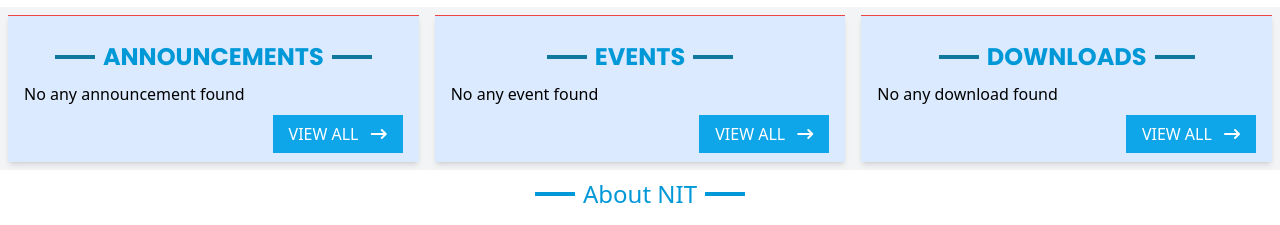
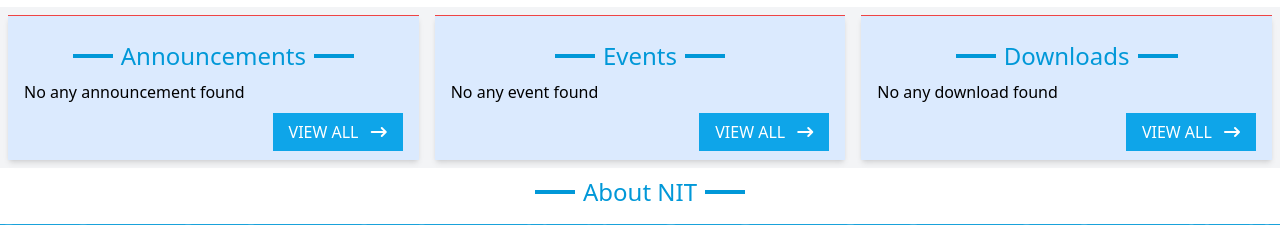
Before and after one commit to kamala96/nit_web, a Django app: template site_app/templates/index.html in a window 1280 px wide. Shown: the part 1801-2026 px from the top of the page. Run offline with Django 3.2, Linux system fonts and the light colour scheme; the template is opened without the code that fills it, so the values that code supplies are empty; some libraries are stand-ins or nearby versions.

Commit message:
added style menu

```diff
--- a/site_app/templates/announcements.html
+++ b/site_app/templates/announcements.html
@@ -1,7 +1,10 @@
 <div class="p-2 relative flex justify-center items-center">
-    <span class="h-1 w-10 bg-[#0e789d] "></span>
-    <h1 class="text1 mx-2">Announcements</h1>
-    <span class="h-1 w-10 bg-[#0e789d] "></span>
+
+
+    <span class="h-1 w-10 bg-primary"></span>
+            <h1 class="text-primary text-2xl mx-2">Announcements</h1>
+
+            <span class="h-1 w-10 bg-primary "></span>
 </div>
 
 {% if announcements %}
--- a/site_app/templates/downloads.html
+++ b/site_app/templates/downloads.html
@@ -1,7 +1,8 @@
 <div class="p-2 relative flex justify-center items-center">
-    <span class="h-1 w-10 bg-[#0e789d] "></span>
-    <h1 class="text1 mx-2">Downloads</h1>
-    <span class="h-1 w-10 bg-[#0e789d] "></span>
+  <span class="h-1 w-10 bg-primary"></span>
+  <h1 class="text-primary text-2xl mx-2">Downloads</h1>
+
+  <span class="h-1 w-10 bg-primary "></span>
 </div>
 
 
--- a/site_app/templates/events.html
+++ b/site_app/templates/events.html
@@ -1,8 +1,9 @@
 
 <div class="p-2 relative flex justify-center items-center">
-    <span class="h-1 w-10 bg-[#0e789d] "></span>
-    <h1 class="text1 mx-2">Events</h1>
-    <span class="h-1 w-10 bg-[#0e789d] "></span>
+    <span class="h-1 w-10 bg-primary"></span>
+            <h1 class="text-primary text-2xl mx-2">Events</h1>
+
+            <span class="h-1 w-10 bg-primary "></span>
 </div>
 
 {% if events %}
```
